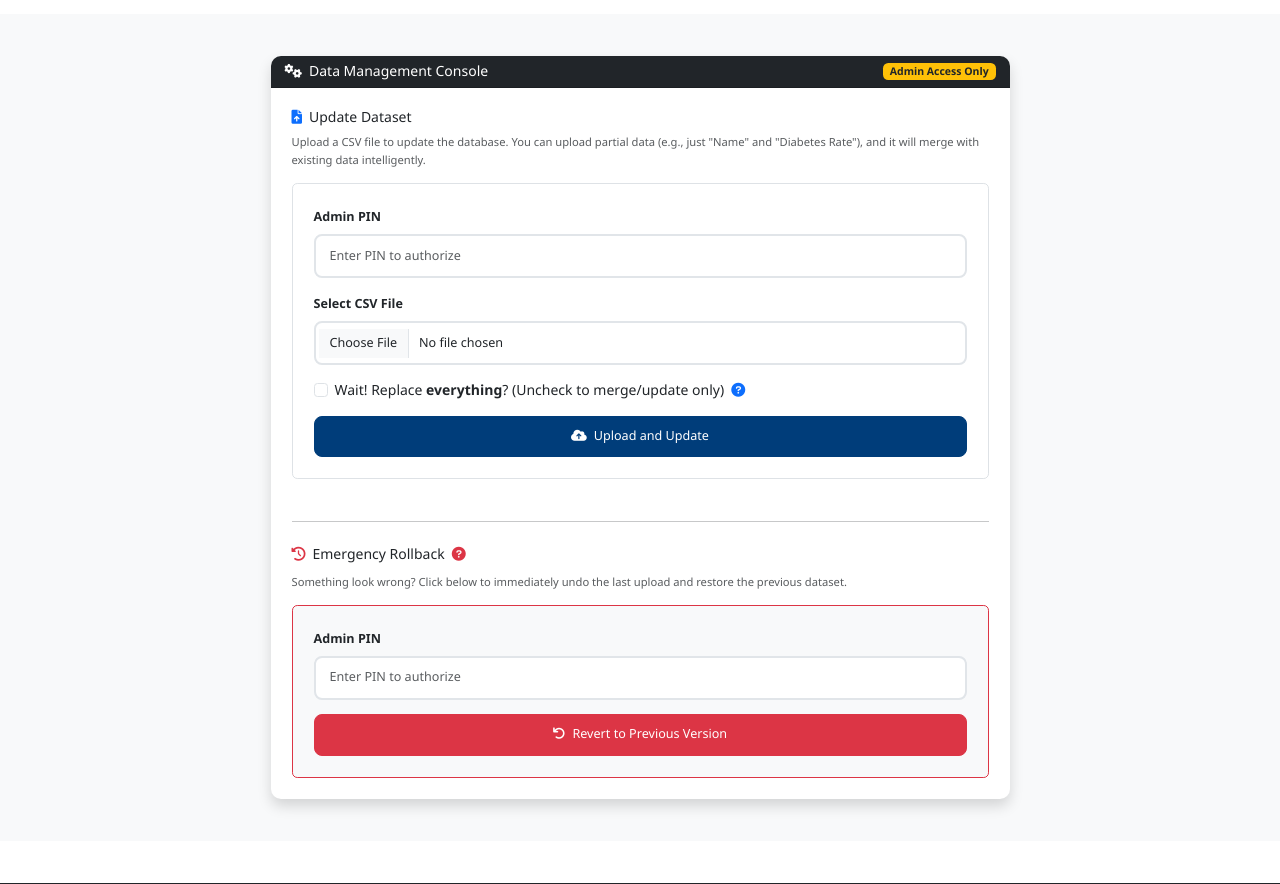
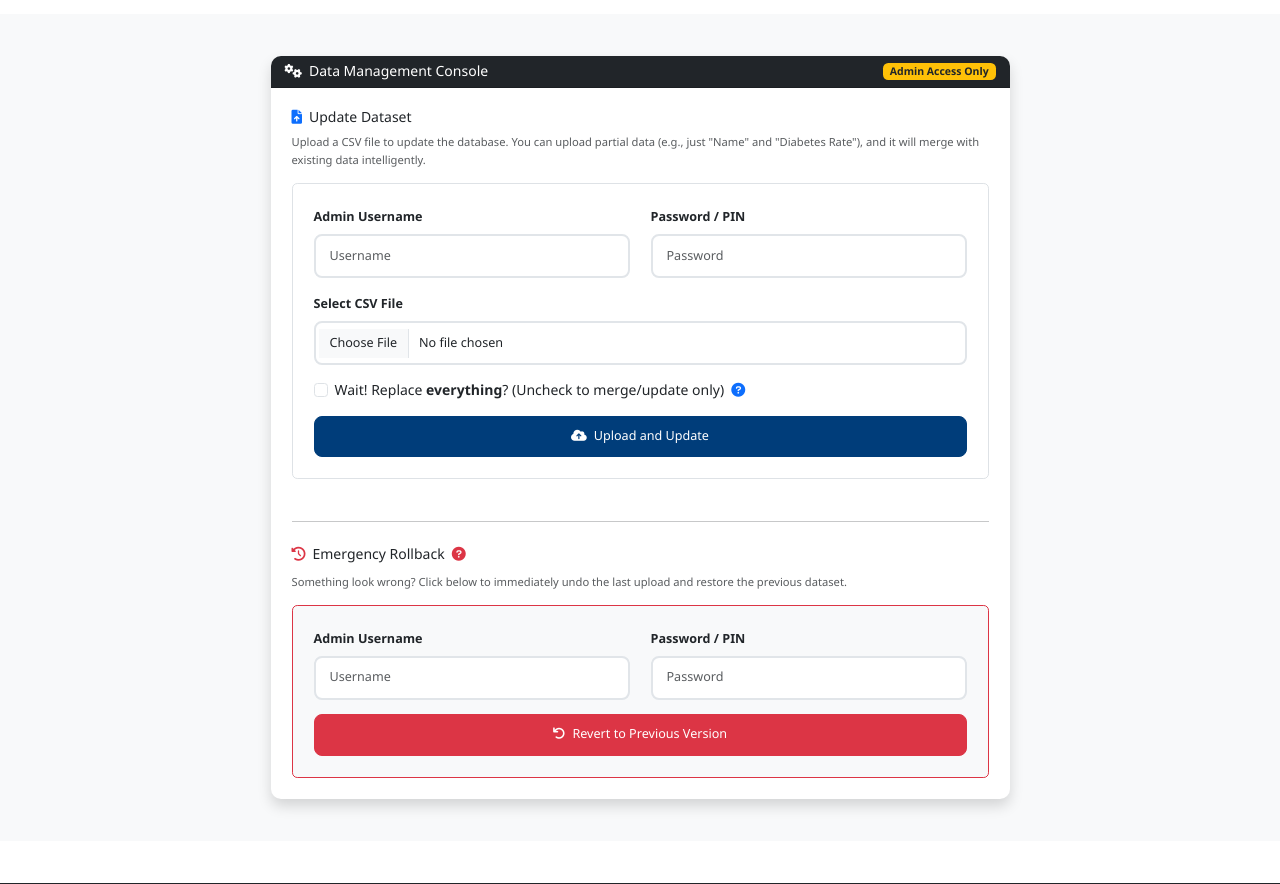
Before and after one commit to Venettov/CHEDVI, a Flask app: page /admin in a window 1280 px wide. Shown: the part 101-985 px from the top of the page. Run offline with Flask 3, Linux system fonts and the light colour scheme.

Commit message:
Implement secure admin login with password hashing

```diff
--- a/routes.py
+++ b/routes.py
@@ -1,15 +1,24 @@
 import os
 import shutil
 import pandas as pd
+from werkzeug.security import generate_password_hash, check_password_hash
 from flask import render_template, request, redirect, url_for, flash, jsonify
 from app import app, db
-from models import Contact, ResourceRequest, Newsletter, NeighborhoodHealth
+from models import Contact, ResourceRequest, Newsletter, NeighborhoodHealth, Admin
 from forms import ContactForm, ResourceRequestForm, NewsletterForm
 
 # Configuration
 DATA_FILE = 'neighborhood_data.csv'
 BACKUP_FILE = 'neighborhood_data.bak'
-ADMIN_PIN = "9955"  # Change this to a secure PIN of your choice
+
+# --- HELPER FUNCTIONS ---
+
+def verify_admin(username, password):
+    """Securely checks if username exists and password matches the hash."""
+    user = Admin.query.filter_by(username=username).first()
+    if user and check_password_hash(user.password_hash, password):
+        return True
+    return False
 
 def reload_database_from_csv():
     """Helper function to clear DB and reload from the current CSV file."""
@@ -20,12 +29,11 @@ def reload_database_from_csv():
         # Read CSV
         df = pd.read_csv(DATA_FILE)
 
-        # Clear existing data
+        # Clear existing Neighborhood data (NOT Admins!)
         db.session.query(NeighborhoodHealth).delete()
 
         # Insert new data
         for _, row in df.iterrows():
-            # Safely get values, defaulting to 0 or None if column is missing
             neighborhood = NeighborhoodHealth(
                 name=row.get('name', 'Unknown'),
                 total_population=row.get('total_population', 0),
@@ -57,11 +65,35 @@ def about():
 def admin():
     return render_template('admin.html')
 
+@app.route('/admin/setup/<username>/<password>')
+def admin_setup(username, password):
+    """
+    Temporary route to create your first admin.
+    Usage: Visit /admin/setup/myname/mypassword in your browser ONCE.
+    """
+    try:
+        # Check if admin already exists
+        existing = Admin.query.filter_by(username=username).first()
+        if existing:
+            return f"Admin '{username}' already exists!"
+
+        # Create new admin with HASHED password
+        hashed_pw = generate_password_hash(password)
+        new_admin = Admin(username=username, password_hash=hashed_pw)
+        db.session.add(new_admin)
+        db.session.commit()
+        return f"Success! Created admin '{username}'. You can now use these credentials on the Admin page."
+    except Exception as e:
+        return f"Error: {str(e)}"
+
 @app.route('/admin/upload', methods=['POST'])
 def admin_upload():
-    # 1. Security Check
-    if request.form.get('admin_pin') != ADMIN_PIN:
-        flash('Invalid PIN. Access Denied.', 'danger')
+    # 1. Secure Database Check
+    username = request.form.get('username')
+    password = request.form.get('password')
+
+    if not verify_admin(username, password):
+        flash('Invalid Username or Password. Access Denied.', 'danger')
         return redirect(url_for('admin'))
 
     file = request.files.get('file')
@@ -70,38 +102,27 @@ def admin_upload():
         return redirect(url_for('admin'))
 
     try:
-        # 2. Create Backup of current data
+        # 2. Create Backup
         if os.path.exists(DATA_FILE):
             shutil.copy(DATA_FILE, BACKUP_FILE)
 
-        # 3. Handle Data Merging
+        # 3. Handle Data
         new_data = pd.read_csv(file)
-
-        # Clean column names (strip whitespace, lowercase)
         new_data.columns = new_data.columns.str.strip().str.lower().str.replace(' ', '_')
 
         if request.form.get('replace_all'):
-            # Option A: Wipe everything and use new file
             new_data.to_csv(DATA_FILE, index=False)
             flash('Full replacement mode: Old data overwritten.', 'info')
         else:
-            # Option B: Smart Merge (Partial Update)
             if os.path.exists(DATA_FILE):
                 current_data = pd.read_csv(DATA_FILE)
-
-                # Ensure 'name' exists for merging
                 if 'name' not in new_data.columns or 'name' not in current_data.columns:
                     flash('Error: CSV must contain a "name" column for merging.', 'danger')
                     return redirect(url_for('admin'))
 
-                # Merge logic: Update current_data with values from new_data where names match
-                # set_index('name') allows us to align rows easily
                 current_data.set_index('name', inplace=True)
                 new_data.set_index('name', inplace=True)
-
-                # combine_first updates nulls/existing values with new ones
                 merged_data = new_data.combine_first(current_data).reset_index()
-
                 merged_data.to_csv(DATA_FILE, index=False)
                 flash('Smart Merge: New data integrated with existing records.', 'info')
             else:
@@ -121,16 +142,17 @@ def admin_upload():
 
 @app.route('/admin/rollback', methods=['POST'])
 def admin_rollback():
-    if request.form.get('admin_pin') != ADMIN_PIN:
-        flash('Invalid PIN.', 'danger')
+    # 1. Secure Database Check
+    username = request.form.get('username')
+    password = request.form.get('password')
+
+    if not verify_admin(username, password):
+        flash('Invalid Username or Password.', 'danger')
         return redirect(url_for('admin'))
 
     try:
         if os.path.exists(BACKUP_FILE):
-            # Restore backup
             shutil.copy(BACKUP_FILE, DATA_FILE)
-
-            # Reload DB
             success, msg = reload_database_from_csv()
             if success:
                 flash('System rolled back to previous version successfully.', 'success')
@@ -143,7 +165,7 @@ def admin_rollback():
 
     return redirect(url_for('admin'))
 
-# --- END ADMIN ROUTES ---
+# --- DASHBOARD & OTHER ROUTES ---
 
 @app.route('/dashboard')
 def dashboard():
--- a/templates/admin.html
+++ b/templates/admin.html
@@ -32,10 +32,17 @@
                                 and it will merge with existing data intelligently.
                             </p>
                             <form action="{{ url_for('admin_upload') }}" method="POST" enctype="multipart/form-data" class="border p-4 rounded bg-white">
-                                <div class="mb-3">
-                                    <label for="admin_pin" class="form-label fw-bold">Admin PIN</label>
-                                    <input type="password" class="form-control" name="admin_pin" placeholder="Enter PIN to authorize" required>
+                                <div class="row mb-3">
+                                    <div class="col-md-6">
+                                        <label for="username" class="form-label fw-bold">Admin Username</label>
+                                        <input type="text" class="form-control" name="username" placeholder="Username" required>
+                                    </div>
+                                    <div class="col-md-6">
+                                        <label for="password" class="form-label fw-bold">Password / PIN</label>
+                                        <input type="password" class="form-control" name="password" placeholder="Password" required>
+                                    </div>
                                 </div>
+
                                 <div class="mb-3">
                                     <label for="file" class="form-label fw-bold">Select CSV File</label>
                                     <input class="form-control" type="file" name="file" accept=".csv" required>
@@ -75,9 +82,15 @@
                                 Something look wrong? Click below to immediately undo the last upload and restore the previous dataset.
                             </p>
                             <form action="{{ url_for('admin_rollback') }}" method="POST" class="border p-4 rounded bg-light border-danger">
-                                <div class="mb-3">
-                                    <label for="admin_pin_rollback" class="form-label fw-bold">Admin PIN</label>
-                                    <input type="password" class="form-control" name="admin_pin" placeholder="Enter PIN to authorize" required>
+                                <div class="row mb-3">
+                                    <div class="col-md-6">
+                                        <label for="username_rb" class="form-label fw-bold">Admin Username</label>
+                                        <input type="text" class="form-control" name="username" placeholder="Username" required>
+                                    </div>
+                                    <div class="col-md-6">
+                                        <label for="password_rb" class="form-label fw-bold">Password / PIN</label>
+                                        <input type="password" class="form-control" name="password" placeholder="Password" required>
+                                    </div>
                                 </div>
                                 <button type="submit" class="btn btn-danger w-100">
                                     <i class="fas fa-undo me-2"></i>Revert to Previous Version
```
Also changed, not shown: models.py (+9 -0 lines).
